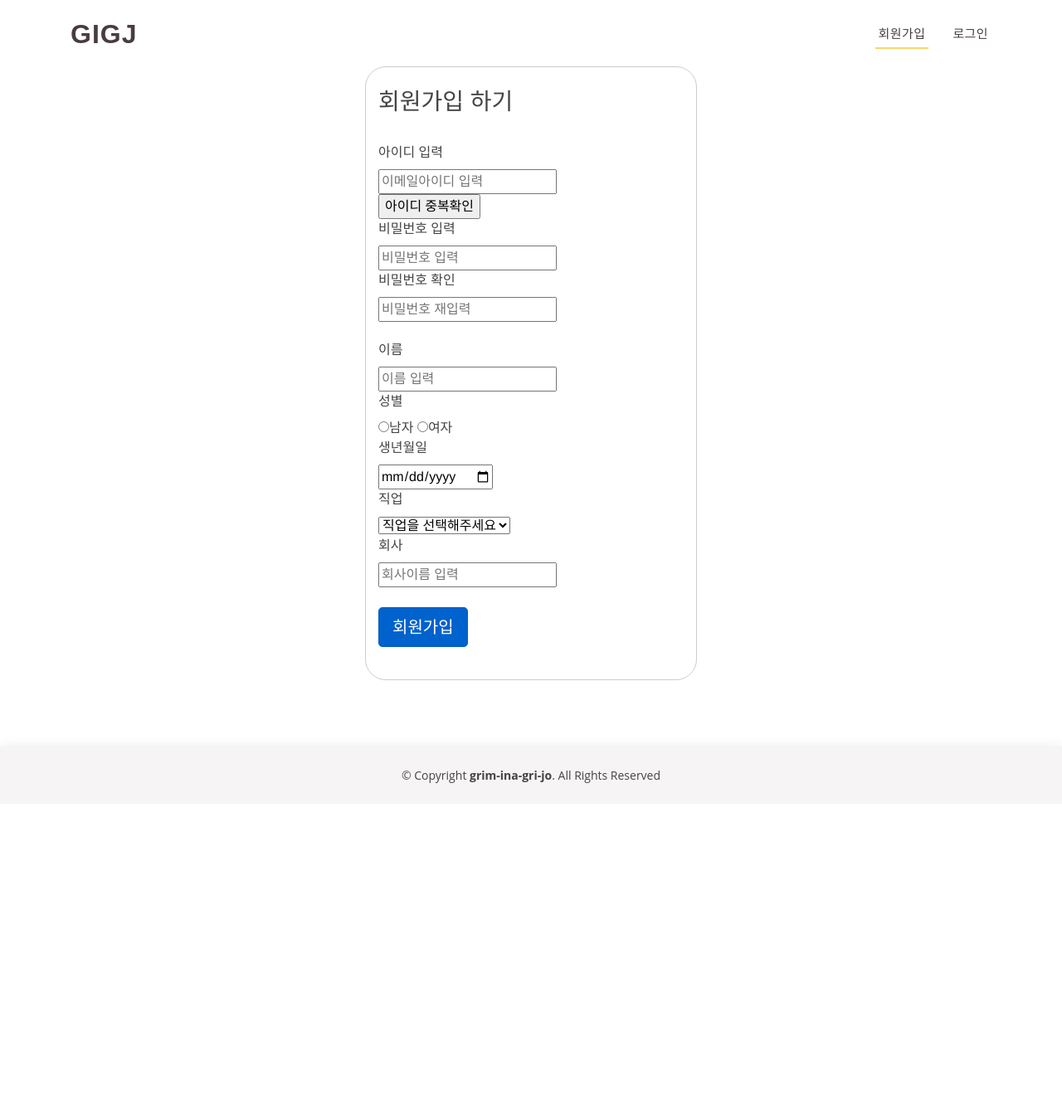
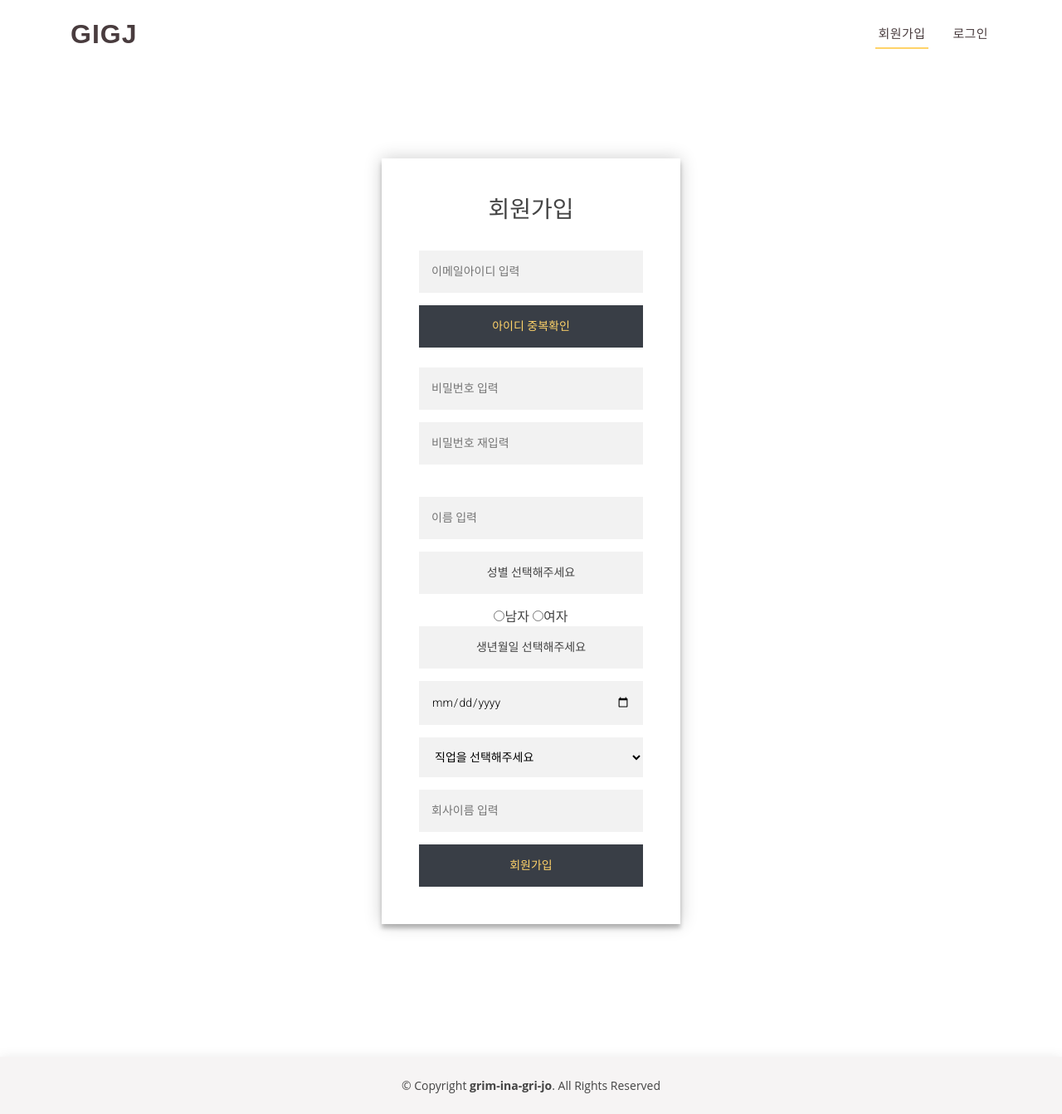
Before and after one commit to rafinkang/masterpiece, a Django app: page /register in a window 1280 px wide. Shown: the whole page at 83% size. Before the commit the page ends 944 px from the top, so only its background shows below. Run offline with Django 3.2, Linux system fonts and the light colour scheme; parts of the project's set-up code (start-up, migrations or seed data) failed here and were passed over; some libraries are stand-ins or nearby versions.

Commit message:
유저 css적용

```diff
--- a/masterpiece/static/css/user_style.css
+++ b/masterpiece/static/css/user_style.css
@@ -1,105 +1,67 @@
     /* 로그인화면css */
 
-.container_user_login {
-    width: 330px;
-    height: 280px;
-    border-radius: 25px;
-    border: 1px double #ccc;
-    margin: 20px auto;
-    padding: 25px 15px;
-    box-sizing: border-box;
-    font-family: Dotum, '돋움', Helvetica, sans-serif;
+    @import url(https://fonts.googleapis.com/css?family=Roboto:300);
+    .login-page {
+        width: 360px;
+        padding: 8% 0 0;
+        margin: auto;
     }
 
-.h3 {
-    margin: 19px 0 8px;
-    font-size: 14px;
-    font-weight: 700;
+    .form {
+        position: relative;
+        z-index: 1;
+        background: #FFFFFF;
+        max-width: 360px;
+        margin: 0 auto 100px;
+        padding: 45px;
+        text-align: center;
+        box-shadow: 0 0 20px 0 rgba(0, 0, 0, 0.2), 0 5px 5px 0 rgba(0, 0, 0, 0.24);
     }
 
-.login_btn {
-    height: 50px;
-    background: #ffd369;
-    border-radius: 5px;
-    border: none;
-    font-family: "맑은 고딕";
+    .inputstyle {
+        font-family: "Roboto", sans-serif;
+        outline: 0;
+        background: #f2f2f2;
+        width: 100%;
+        border: 0;
+        margin: 0 0 15px;
+        padding: 15px;
+        box-sizing: border-box;
+        font-size: 14px;
     }
 
-.chk {
+    .user_btn {
+        font-family: "Roboto", sans-serif;
+        text-transform: uppercase;
+        outline: 0;
+        background: #393e46;
         width: 100%;
-    text-align: right;
-    padding-right: 13px;
-    box-sizing: border-box;
+        border: 0;
+        padding: 15px;
+        color: #ffd369;
+        font-size: 14px;
+        -webkit-transition: all 0.3 ease;
+        transition: all 0.3 ease;
+        cursor: pointer;
     }
 
-.chk label {
-    font-size: 12px;
-    color: #999;
-    position: relative;
-    top: -3px;
+    .user_btn:hover,
+    .user_btn:active,
+    .user_btn:focus {
+        background: #eeeeee;
     }
 
-#login_id,
-#login_pw {
-    width: 200px;
-    height: 25px;
-    border: 1px solid #999;
-    box-sizing: border-box;
-    margin-bottom: 10px;
+    .form .message {
+        margin: 15px 0 0;
+        color: #b3b3b3;
+        font-size: 12px;
     }
 
-.lableid {
-    font-size: 14px;
-    color: #666;
-    margin-left: 1px;
-    margin-right: 22px;
+    .form .message a {
+        color: #393e46;
+        text-decoration: none;
     }
 
-.lablepw {
-    font-size: 14px;
-    color: #666;
-    margin-left: 10px;
-    margin-right: 1px;
+    .form .register-form {
+        display: none;
     }
-
-
-/* 회원가입화면  */
-
-.container_user_reg {
-    width: 400px;
-    height: 740px;
-    border-radius: 25px;
-    border: 1px double #ccc;
-    margin: 20px auto;
-    padding: 25px 15px;
-    box-sizing: border-box;
-    font-family: Dotum, '돋움', Helvetica, sans-serif;
-}
-
-.formfield {
-    padding-right: 110px;
-}
-
-.user_pw_warning {
-    font-size: 15px;
-    color: red;
-}
-
-.btnfield {
-    border: none;
-    font-family: "맑은 고딕";
-}
-
-
-/* 회원가입확인 */
-
-.container_user_findpw {
-    width: 330px;
-    height: 280px;
-    border-radius: 25px;
-    border: 1px double #ccc;
-    margin: 20px auto;
-    padding: 25px 15px;
-    box-sizing: border-box;
-    font-family: Dotum, '돋움', Helvetica, sans-serif;
-}
--- a/masterpiece/templates/user/user_register.html
+++ b/masterpiece/templates/user/user_register.html
@@ -3,57 +3,45 @@
 
 
 <section id="user_register">
-    <div class="container container_user_reg">
+    <div class="container login-page">
+        <div class="login-page">
+            <div class="form">
+
                 <form name="registerform" action="" method="post" enctype="multipart/form-data">
 
-            <h3>회원가입 하기 </h3> <br>
-
-
-
-            <div class="fieldlabel"><label for="user_id" aria-describedby="inputSuccess2Status">아이디 입력</label></div>
-            <div class="formfield"><input type="email" name="user_id" id="user_id" maxlength="45" value="" placeholder="이메일아이디 입력"></div>
-
-            <div class="btnfield">
-                <input type="button" value="아이디 중복확인" id="testbtn">
-            </div>
-
-
-
-            <div class="fieldlabel"><label for="user_pw">비밀번호 입력</label></div>
-            <div class="formfield">
-                <input type="password" name="user_pw" id="user_pw" maxlength="20" autocomplete="off" placeholder="비밀번호 입력">
-            </div>
-            <div class="fieldlabel"><label for="user_pw_check">비밀번호 확인</label></div>
-            <div class="formfield">
-                <input type="password" name="user_pw_check" id="user_pw_check" maxlength="20" autocomplete="off" placeholder="비밀번호 재입력">
-
-            </div>
-            <div class="user_pw_warning"><label class="user_pw_warning" id="user_pw_warning"> </label> </div>
+                    <h3>회원가입</h3> <br>
 
 
 
 
-            <div class="fieldlabel"><label for="user_name">이름</label></div>
-            <div class="formfield"><input type="text" id="user_name" name="user_name" maxlength="20" value="" placeholder="이름 입력"></div>
+                    <input type="email" class="inputstyle" name="user_id" id="user_id" maxlength="45" value="" placeholder="이메일아이디 입력">
 
-            <div class="fieldlabel"><label>성별</label></div>
-            <div class="formfield">
+                    <input type="button" class="user_btn" value="아이디 중복확인" id="testbtn"> &nbsp;
+                    <input type="password" class="inputstyle" name="user_pw" id="user_pw" maxlength="20" autocomplete="off" placeholder="비밀번호 입력">
 
+                    <!-- <div class="fieldlabel"><label for="user_pw_check">비밀번호 확인</label></div> -->
+
+                    <input type="password" class="inputstyle" name="user_pw_check" id="user_pw_check" maxlength="20" autocomplete="off" placeholder="비밀번호 재입력">
+
+                    <div class="user_pw_warning"><label class="user_pw_warning" id="user_pw_warning"> </label> </div>
+
+
+                    <input type="text" class="inputstyle" id="user_name" name="user_name" maxlength="20" value="" placeholder="이름 입력">
+                    <label class="inputstyle">성별 선택해주세요</label>
+                    <div class="formfield" id="sex">
                         <input type="radio" name="sex" id="sex_m" value="1" alt="1">남자
                         <input type="radio" name="sex" id="sex_w" value="2" alt="2">여자
-
-
                     </div>
 
-            <div class="fieldlabel"><label>생년월일</label></div>
+                    <label class="inputstyle">생년월일 선택해주세요</label>
 
                     <div class="formfield">
-                <input type="date" name="birthday" id="birthday">
+                        <input type="date" class="inputstyle" name="birthday" id="birthday">
                     </div>
 
-            <div class="fieldlabel"><label for="user_job">직업</label></div>
+                    <!-- <div class="fieldlabel"><label for="user_job">직업</label></div> -->
                     <div class="formfield">
-                <select name="user_job">
+                        <select name="user_job" class="inputstyle">
                     <option value="noselect">직업을 선택해주세요</option>
                     <option value="student">학생</option>
                     <option value="publisher">퍼블리셔</option>
@@ -65,15 +53,15 @@
                     </div>
 
 
-            <div class="fieldlabel"><label for="user_company">회사</label></div>
-            <div class="formfield"><input type="text" id="user_company" name="user_company" maxlength="20" value="" placeholder="회사이름 입력">
-            </div>
+                    <!-- <div class="fieldlabel"><label for="user_company">회사</label></div> -->
+                    <input type="text" class="inputstyle" id="user_company" name="user_company" maxlength="20" value="" placeholder="회사이름 입력">
+
                     <br>
 
                     <div class="btnfield">
 
 
-                <button type="button" class="btn btn-primary btn-lg active" name="user_reg_submit" id="user_reg_submit">회원가입</button>
+                        <button type="button" class="user_btn" name="user_reg_submit" id="user_reg_submit">회원가입</button>
 
 
 
@@ -82,11 +70,12 @@
                 </form>
 
             </div>
+        </div>
+    </div>
     <script src="//cdnjs.cloudflare.com/ajax/libs/blueimp-md5/2.10.0/js/md5.min.js"></script>
 </section>
 
 <script>
-
     $(document).ready(function() {
 
 
@@ -149,20 +138,18 @@
             console.log('pw:', user_pw_value);
             console.log('pw_check', user_pw_check_value);
 
-            if(!password_re.test(user_pw_check_value)){
+            if (!password_re.test(user_pw_check_value)) {
                 //console.log("유효성 비밀번호 확인")
                 //console.log(!password_re.test(user_pw_check_value))
                 warning.text("비밀번호는 영문 대소문자와 숫자 4~12로 입력 해야합니다.");
                 return;
-            }
-            else if (user_pw_value == user_pw_check_value) {
+            } else if (user_pw_value == user_pw_check_value) {
                 //console.log(user_pw_value);
                 //console.log(user_pw_check_value);
                 //console.log("!!!!!!!!!");
                 warning.text("사용하셔도 됩니다.");
                 return;
-            }
-            else if(user_pw_value != user_pw_check_value){
+            } else if (user_pw_value != user_pw_check_value) {
                 //console.log(user_pw_value);
                 //console.log(user_pw_check_value);
                 //console.log("@@@@@@");
@@ -213,17 +200,15 @@
             } else if (!password_re.test(user_pw_value)) {
                 alert("비밀번호는 영문 대소문자와 숫자 4~12로 입력 해야합니다.");
                 return;
-            }
-            else if (user_name == "") {
+            } else if (user_name == "") {
                 alert("이름을 입력하세요");
                 $("#user_name").focus();
                 return;
-            }
-            else if (!user_name_re.test(user_name)) {
+            } else if (!user_name_re.test(user_name)) {
                 alert("한글이름을 입력하세요");
                 $("#user_name").focus();
                 return;
-            }else if ($('input[name="sex"]:checked').length == 0) {
+            } else if ($('input[name="sex"]:checked').length == 0) {
                 console.log(sex_val)
                 alert("성별을 입력하세요")
                 $('input[name="sex"]:checked').focus();
@@ -302,10 +287,6 @@
         });
 
     });
-
-
-
-
 </script>
 
 {% endblock %}
```
Also changed, not shown: masterpiece/templates/user/user_findpw.html (+10 -19 lines), masterpiece/templates/user/user_login.html (+14 -15 lines), masterpiece/templates/user/user_modifypw.html (+10 -18 lines). Lines whose indentation alone changed are shown as unchanged.
